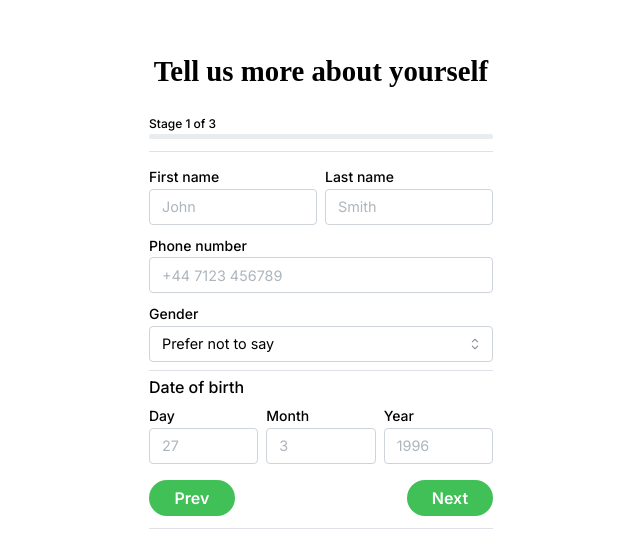
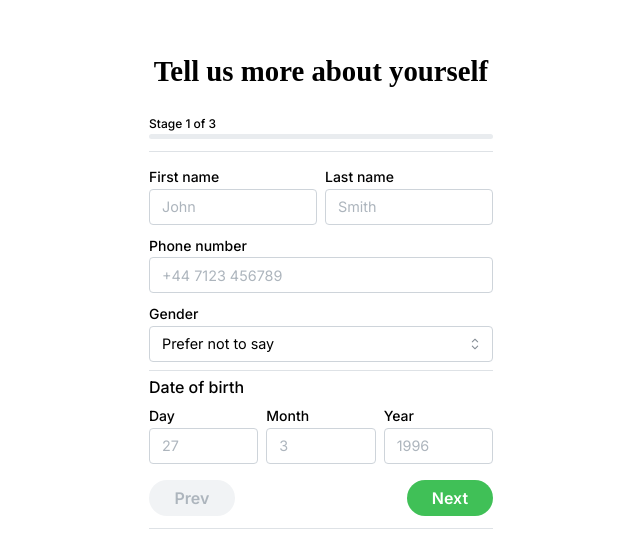
Before and after one commit to njcushing/online-shop, a React (Vite) app in the folder packages/frontend/: page /create-account in a window 1280 px wide. Shown: the part 103-658 px from the top of the page, without its empty margins (319-959 px from the left). Built offline with nearby package versions, Linux system fonts and the light colour scheme; a web font is replaced by a local one.

Commit message:
Disable 'Prev' and 'Next' stage buttons when appropriate

```diff
--- a/packages/frontend/src/features/SetPersonalInformationForm/index.tsx
+++ b/packages/frontend/src/features/SetPersonalInformationForm/index.tsx
@@ -191,6 +191,7 @@ export function SetPersonalInformationForm() {
                             variant="filled"
                             color="green"
                             radius={9999}
+                            disabled={accountCreationStage === 1}
                             className={styles["stage-button"]}
                         >
                             Prev
@@ -201,6 +202,7 @@ export function SetPersonalInformationForm() {
                             variant="filled"
                             color="green"
                             radius={9999}
+                            disabled={accountCreationStage === 3}
                             className={styles["stage-button"]}
                         >
                             Next
```
